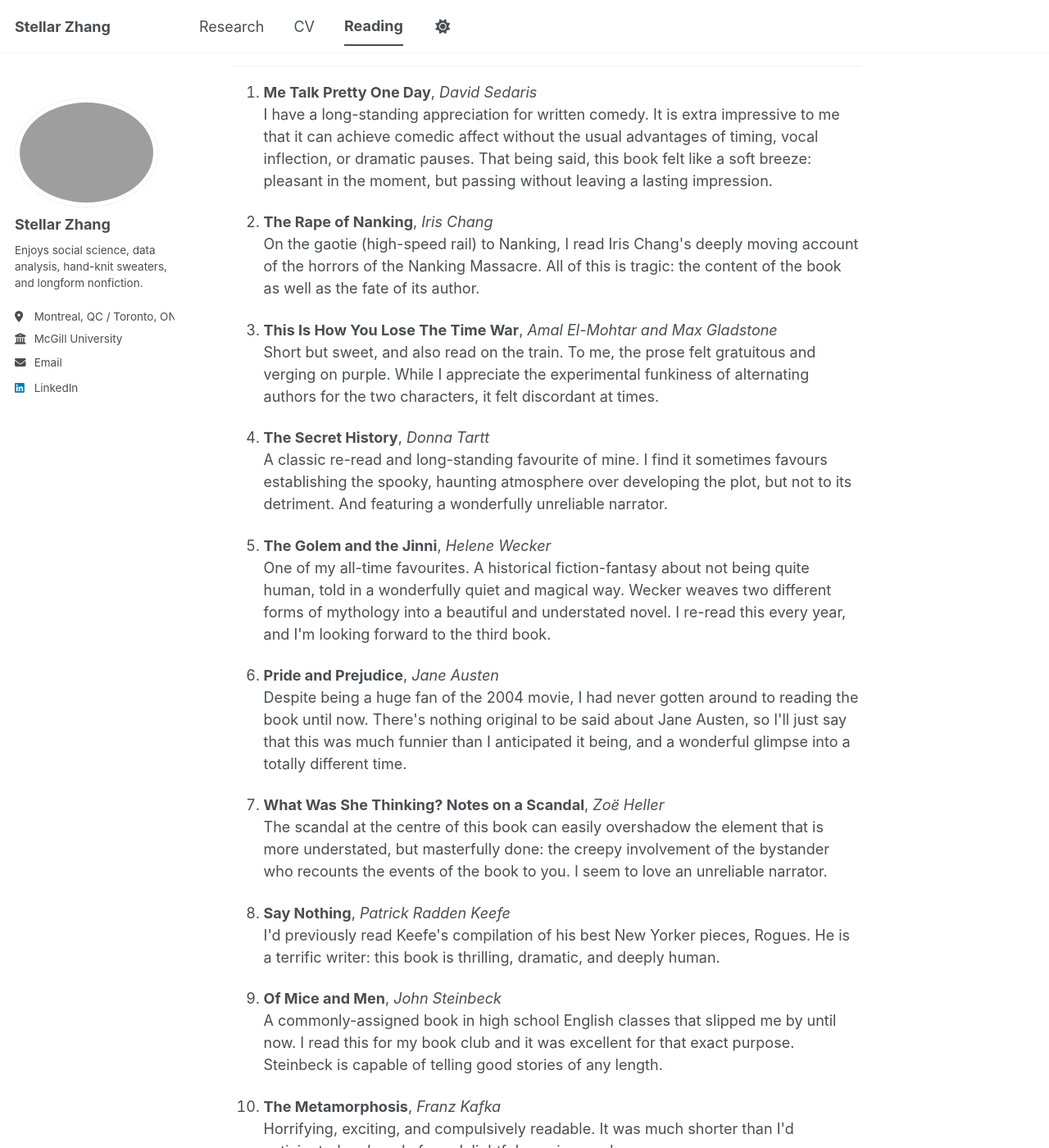
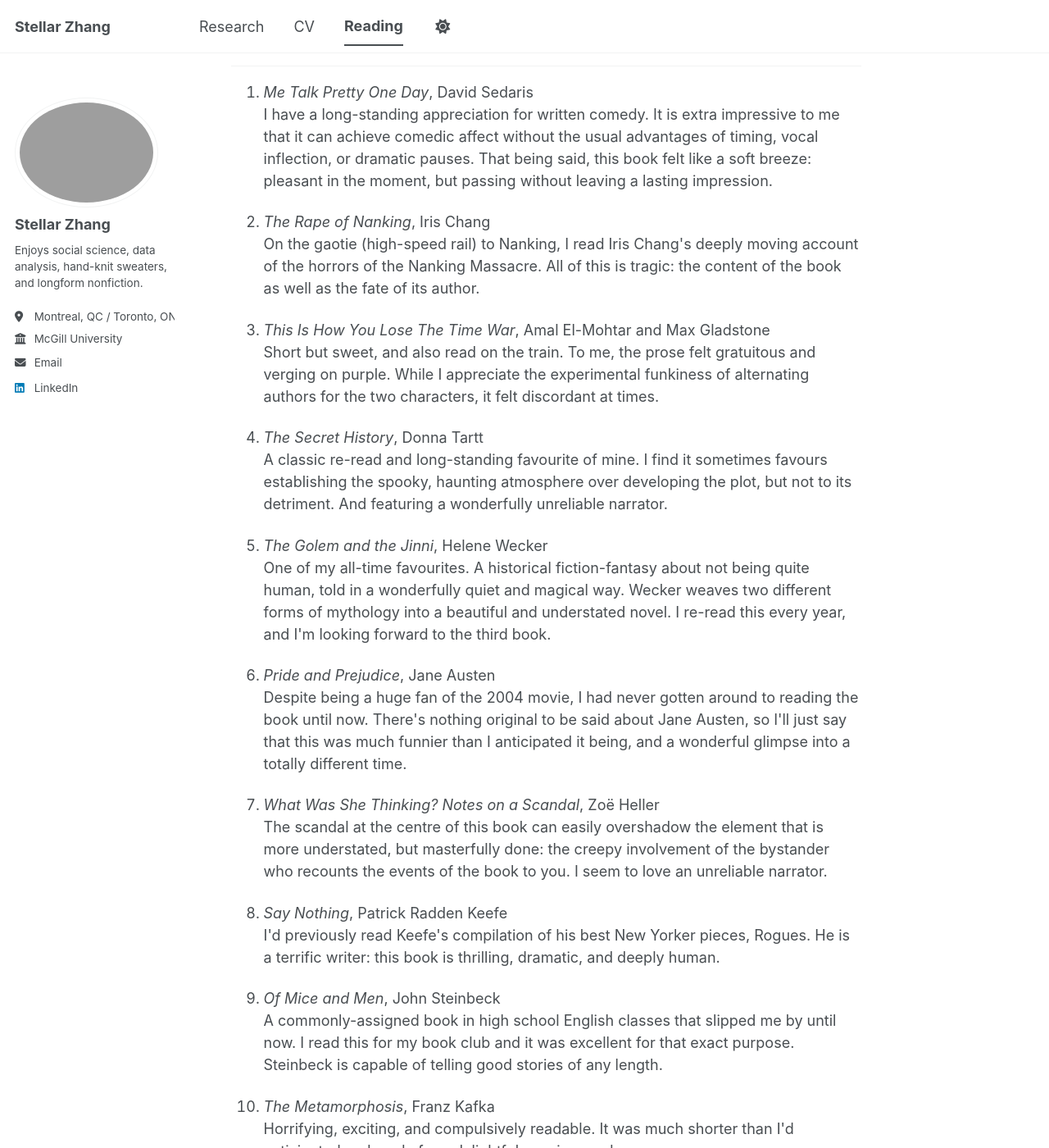
Before and after one commit to stellarxzhang/stellarxzhang.github.io, a Jekyll site: the page built from _pages/reading.md, in a window 1280 px wide and 1400 px high, scrolled down 623 px. Shown: the whole window at 82% size. Built offline with Jekyll 4.4.1, drawn with Linux system fonts in a browser that asks for light colours; a script bundle is joined from its source files by our own code; library files that are not in the unit come from our copies; some of the changed text lies outside the part shown.

Commit message:
changed bold/italics

```diff
--- a/_pages/reading.md
+++ b/_pages/reading.md
@@ -19,7 +19,7 @@ I am a huge fan of writers Helene Wecker, Patrick Radden Keefe, and Ted Chiang.
   <ol>
     {% for book in entry.books %}
       <li>
-        <b>{{ book.title }}</b>, <i>{{ book.author }}</i>
+        <i>{{ book.title }}</i>, {{ book.author }}
         <p>{{ book.description }} </p>
       </li>
     {% endfor %}
```
